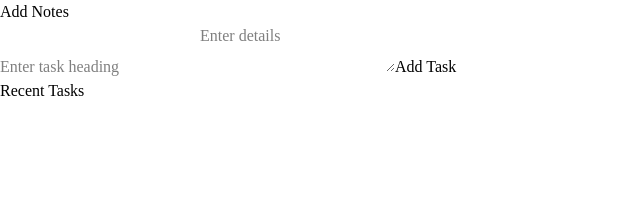
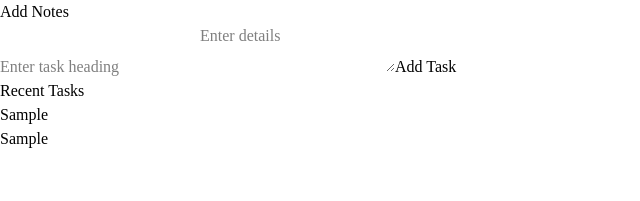
Before and after one commit to Chinmayi-H-M/Reactjs, a React (Vite) app in the folder vite-project-notes-app/: page / in a window 1280 px wide. Both pictures are taken after typing "Sample", "Sample" into the empty fields and a click on the button "Add Task". Shown: the top 201 px of the page, without its empty margins (0-640 px from the left). Built offline with nearby package versions, Linux system fonts and the light colour scheme.

Commit message:
Notes app

```diff
--- a/vite-project-notes-app/src/App.jsx
+++ b/vite-project-notes-app/src/App.jsx
@@ -48,7 +48,10 @@ const App = () => {
         <h1 className="text-2xl font-bold">Recent Tasks</h1>
         <div className='flex flex-wrap gap-4 mt-5 overflow-auto min-h-full'>
            {tasks.map(function(task,idx){
-            return <div key={idx} className="h-52 w-40 rounded-2xl bg-white p-4"></div>
+            return <div key={idx} className="h-52 w-40 rounded-2xl text-black bg-white p-4">
+              <h2 className="font-bold">{task.title}</h2>
+              <p>{task.details}</p>
+            </div>
            })}
         </div>
       </div>
```
